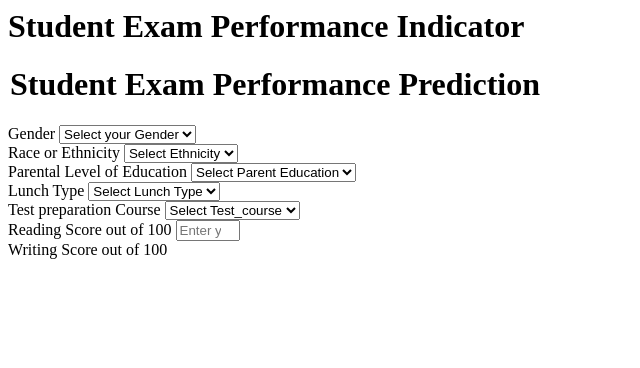
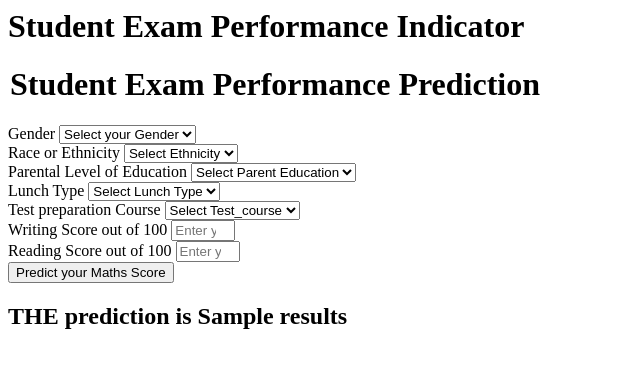
Before and after one commit to Nagendrasomisetti/mlproject, a Flask app: template templates/home.html in a window 1280 px wide. Shown: the top 368 px of the page, without its empty margins (0-640 px from the left). Run offline with Flask 3, Linux system fonts and the light colour scheme; the template is opened without the code that fills it: most values are stand-ins (such as "Sample title", 1, 10 or a date in 2020).

Commit message:
prediction

```diff
--- a/src/pipeline/predict_pipeline.py
+++ b/src/pipeline/predict_pipeline.py
@@ -1,5 +1,6 @@
 import sys
 import pandas as pd
+import os
 from src.exception import CustomException
 from src.utils import load_object
 
--- a/templates/home.html
+++ b/templates/home.html
@@ -1,7 +1,4 @@
 <html>
-<head>
-    <title>Student Exam Performance Indicator</title>
-</head>
 <body>
     <div class="login">
        <h1>Student Exam Performance Indicator</h1>
@@ -12,56 +9,103 @@
         </h1>
         <div class="mb-3">
             <label class="form-label">Gender</label>
-            <select class="form-control" name="gender" required>
+            <select class="form-control" name="gender" placeholder="Enter you Gender" required>
                 <option class="placeholder" selected disabled value="">Select your Gender</option>
-                <option value="male">Male</option>
-                <option value="female">Female</option>
+                <option value="male">
+                    Male
+                </option>
+                <option value="female">
+                    Female
+                </option>
             </select>
         </div>
         <div class="mb-3">
             <label class="form-label">Race or Ethnicity</label>
-            <select class="form-control" name="ethnicity" required>
+            <select class="form-control" name="ethnicity" placeholder="Enter you ethnicity" required>
                 <option class="placeholder" selected disabled value="">Select Ethnicity</option>
-                <option value="group A">Group A</option>
-                <option value="group B">Group B</option>
-                <option value="group C">Group C</option>
-                <option value="group D">Group D</option>
-                <option value="group E">Group E</option>
+                <option value="group A">
+                    Group A
+                </option>
+                <option value="group B">
+                    Group B
+                </option>
+                <option value="group C">
+                    Group C
+                </option>
+                <option value="group D">
+                    Group D
+                </option>
+                <option value="group E">
+                    Group E
+                </option>
             </select>
         </div>
         <div class="mb-3">
             <label class="form-label">Parental Level of Education</label>
-            <select class="form-control" name="parental_level_of_education" required>
+            <select class="form-control" name="parental_level_of_education"
+                placeholder="Enter you Parent Education" required>
                 <option class="placeholder" selected disabled value="">Select Parent Education</option>
-                <option value="associate's degree">associate's degree</option>
-                <option value="bachelor's degree">bachelor's degree</option>
-                <option value="high school">high school</option>
-                <option value="master's degree">master's degree</option>
-                <option value="some college">some college</option>
-                <option value="some high school">some high school</option>
+                <option value="associate's degree">
+                    associate's degree
+                </option>
+                <option value="bachelor's degree">
+                    bachelor's degree
+                </option>
+                <option value="high school">
+                    high school
+                </option>
+                <option value="master's degree">
+                    master's degree
+                </option>
+                <option value="some college">
+                    some college
+                </option>
+                <option value="some high school">
+                    some high school
+                </option>
             </select>
         </div>
         <div class="mb-3">
             <label class="form-label">Lunch Type</label>
-            <select class="form-control" name="lunch" required>
+            <select class="form-control" name="lunch" placeholder="Enter you Lunch" required>
                 <option class="placeholder" selected disabled value="">Select Lunch Type</option>
-                <option value="free/reduced">free/reduced</option>
-                <option value="standard">standard</option>
+                <option value="free/reduced">
+                    free/reduced
+                </option>
+                <option value="standard">
+                    standard
+                </option>
             </select>
         </div>
         <div class="mb-3">
             <label class="form-label">Test preparation Course</label>
-            <select class="form-control" name="test_preparation_course" required>
+            <select class="form-control" name="test_preparation_course" placeholder="Enter you Course"
+                required>
                 <option class="placeholder" selected disabled value="">Select Test_course</option>
-                <option value="none">None</option>
-                <option value="completed">Completed</option>
+                <option value="none">
+                    None
+                </option>
+                <option value="completed">
+                    Completed
+                </option>
             </select>
         </div>
         <div class="mb-3">
-            <label class="form-label">Reading Score out of 100</label>
+            <label class="form-label">Writing Score out of 100</label>
             <input class="form-control" type="number" name="reading_score"
-                placeholder="Enter your Reading score" min='0' max='100' required />
+                placeholder="Enter your Reading score" min='0' max='100' />
         </div>
         <div class="mb-3">
-            <label class="form-label">Writing Score out of 100</label>
-            <input class
+            <label class="form-label">Reading Score out of 100</label>
+            <input class="form-control" type="number" name="writing_score"
+                placeholder="Enter your Reading Score" min='0' max='100' />
+        </div>
+        <div class="mb-3">
+            <input class="btn btn-primary" type="submit" value="Predict your Maths Score" required />
+        </div>
+    </form>
+    <h2>
+       THE  prediction is {{results}}
+    </h2>
+   <body>
+</html>
```
Also changed, not shown: 1 other file.
